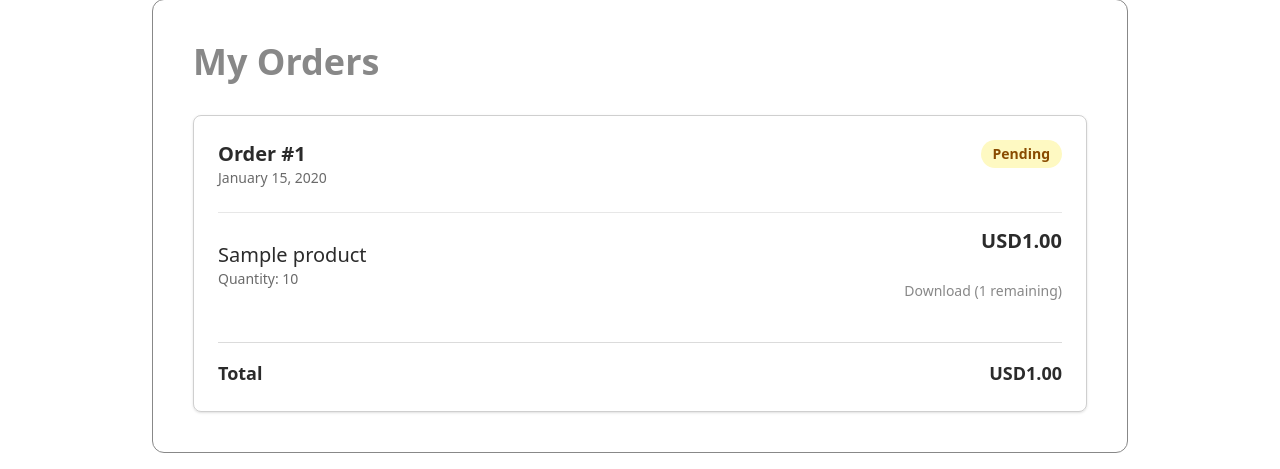
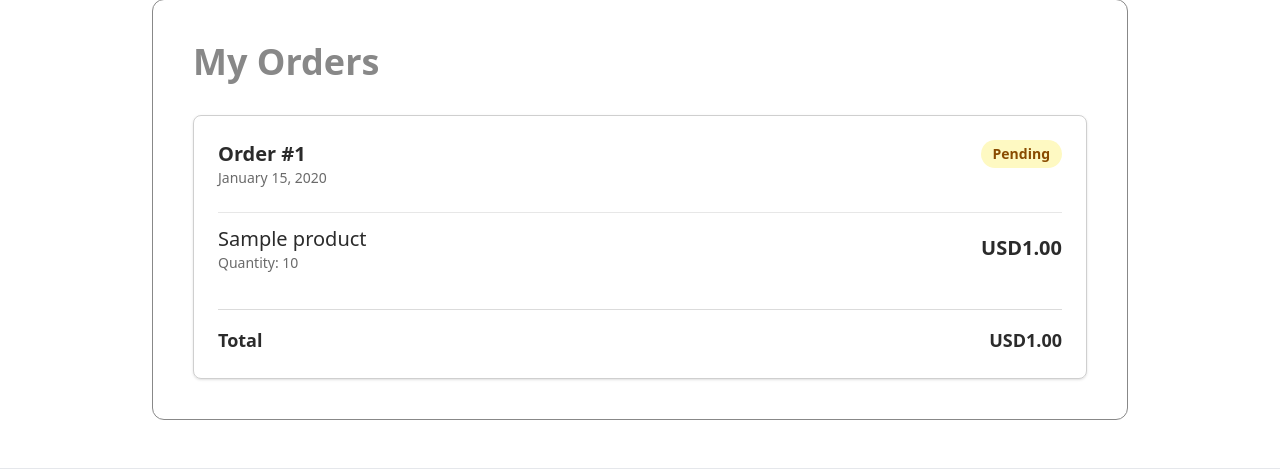
Before and after one commit to djangify/ebuilder, a Django app: page /shop/orders/ in a window 1280 px wide. Shown: the part 107-576 px from the top of the page. Run offline with Django 5.2, Linux system fonts and the light colour scheme; a user stored in the database is signed in; tables that the repository leaves empty hold one stand-in row (values such as "Sample post"); grey boxes marked "Sample" are stand-in pictures; style sheets or scripts are compiled from the project's sources; some libraries are stand-ins or nearby versions.

Commit message:
Update templates and add downloadlog migration file

```diff
--- a/pages/templates/pages/sections/two_column.html
+++ b/pages/templates/pages/sections/two_column.html
@@ -50,7 +50,7 @@
             <div>
                 <div>
                     {% if section.title %}
-                    <h2 class="text-3xl font-bold">{{ section.title }}</h2>
+                    <h2 class="text-3xl mb-4 font-bold">{{ section.title }}</h2>
                     {% endif %}
                     {% if section.subtitle %}
                     <p class="text-lg text-gray-600 mb-4">
--- a/shop/models.py
+++ b/shop/models.py
@@ -354,7 +354,6 @@ class OrderItem(models.Model):
 
     price_paid_pence = models.PositiveIntegerField()
     quantity = models.PositiveIntegerField(default=1)
-    downloads_remaining = models.PositiveIntegerField(default=5)
     download_count = models.PositiveIntegerField(default=0)
 
     def __str__(self):
@@ -385,6 +384,10 @@ class OrderItem(models.Model):
     @property
     def price(self):
         return self.get_price_in_pounds()
+
+    @property
+    def downloads_left(self):
+        return max(self.product.download_limit - self.download_count, 0)
 
 
 class ProductReview(models.Model):
@@ -581,3 +584,9 @@ class ShopSettings(models.Model):
         if not self.pk and ShopSettings.objects.exists():
             raise ValueError("Only one ShopSettings instance is allowed.")
         super().save(*args, **kwargs)
+
+
+class DownloadLog(models.Model):
+    order_item = models.ForeignKey(OrderItem, on_delete=models.CASCADE)
+    user = models.ForeignKey(settings.AUTH_USER_MODEL, on_delete=models.CASCADE)
+    downloaded_at = models.DateTimeField(auto_now_add=True)
--- a/shop/templates/shop/order_history.html
+++ b/shop/templates/shop/order_history.html
@@ -57,11 +57,13 @@
                   <p class="font-semibold text-[color:var(--color-font-main)]">
                     {{ item.get_cost|currency }}
                   </p>
-                  {% if item.downloads_remaining > 0 %}
-                  <a href="{% url 'shop:secure_download' item.id %}"
-                     class="text-sm text-[color:var(--color-secondary)] hover:text-[color:var(--color-accent)] transition">
-                    Download ({{ item.downloads_remaining }} remaining)
-                  </a>
+                  {% if item.downloads_left > 0 %}
+                    {% for download in item.product.downloads.all %}
+                      <a href="{% url 'shop:secure_download' item.id download.id %}"
+                        class="block text-sm text-[color:var(--color-secondary)] hover:text-[color:var(--color-accent)] transition">
+                        Download {{ download.label }} ({{ item.downloads_left }} remaining)
+                      </a>
+                    {% endfor %}
                   {% endif %}
                 </div>
               </div>
--- a/shop/views/checkout.py
+++ b/shop/views/checkout.py
@@ -142,7 +142,6 @@ def payment_success(request):
                 purchased_download=purchased_download,
                 price_paid_pence=int(item["price"] * 100),
                 quantity=item["quantity"],
-                downloads_remaining=item["product"].download_limit,
             )
 
             # Update product purchase count
--- a/shop/views/downloads.py
+++ b/shop/views/downloads.py
@@ -1,14 +1,16 @@
 # shop/views/downloads.py
-from ..models import Order, OrderItem
-from django.shortcuts import render, get_object_or_404
+from django.shortcuts import get_object_or_404, redirect, render
 from django.contrib.auth.decorators import login_required
-from django.core.exceptions import PermissionDenied
+from django.contrib import messages
 from django.http import FileResponse, Http404
 from django.views.decorators.http import require_http_methods
+from django.utils import timezone
+from datetime import timedelta
 import os
 import mimetypes
-from wsgiref.util import FileWrapper
 import logging
+
+from ..models import OrderItem, Order, DownloadLog
 
 logger = logging.getLogger("shop")
 
@@ -17,49 +19,87 @@ logger = logging.getLogger("shop")
 @require_http_methods(["GET"])
 def secure_download(request, order_item_id, download_id):
     """
-    Secure download view that serves files for purchased products.
-    Only allows downloading the specific variant that was purchased.
+    Secure download handler (FINAL VERSION)
+
+    - Validates ownership
+    - Validates purchased variant
+    - Uses download_count (no downloads_remaining)
+    - Prevents duplicate increments
+    - Logs activity
+    - Returns file safely
     """
+
+    # Get order item
     order_item = get_object_or_404(OrderItem, id=order_item_id)
 
-    # Only the owner can download
+    # Ownership check
     if order_item.order.user != request.user:
-        raise PermissionDenied
+        messages.error(request, "You do not have permission to access this file.")
+        return redirect("shop:purchases")
 
-    # Get the specific download file
+    # Get requested download
     download = get_object_or_404(order_item.product.downloads, id=download_id)
 
-    # Verify user purchased this specific download variant
+    # Ensure correct variant was purchased
     if (
         order_item.purchased_download
         and order_item.purchased_download.id != download.id
     ):
-        raise PermissionDenied("You did not purchase this download variant.")
+        messages.error(request, "This file was not part of your purchase.")
+        return redirect("shop:purchases")
 
+    # Validate file exists
     file_field = download.file
     if not file_field:
-        raise Http404("No downloadable file found.")
+        logger.error(f"No file attached to download id={download.id}")
+        raise Http404("File not available.")
 
     file_path = file_field.path
     if not os.path.exists(file_path):
+        logger.error(f"Missing file on server: {file_path}")
         raise Http404("File missing on server.")
 
-    # Check download limit
-    if order_item.downloads_remaining <= 0:
-        raise PermissionDenied("Your download limit has been reached.")
+    # ===== DOWNLOAD LIMIT CHECK =====
+    if order_item.download_count >= order_item.product.download_limit:
+        logger.warning(
+            f"Download limit reached: order_item={order_item.id}, user={request.user.id}"
+        )
+        messages.error(request, "You have reached your download limit.")
+        return redirect("shop:purchases")
 
-    # Update download counts
-    order_item.downloads_remaining -= 1
+    # ===== DUPLICATE REQUEST PROTECTION =====
+    recent_download = DownloadLog.objects.filter(
+        order_item=order_item,
+        user=request.user,
+        downloaded_at__gte=timezone.now() - timedelta(seconds=2),
+    ).exists()
+
+    if recent_download:
+        logger.warning(
+            f"Duplicate download prevented: order_item={order_item.id}, user={request.user.id}"
+        )
+        return redirect("shop:purchases")
+
+    # ===== RECORD DOWNLOAD =====
     order_item.download_count += 1
     order_item.save()
 
-    # Serve the file
+    DownloadLog.objects.create(
+        order_item=order_item,
+        user=request.user,
+    )
+
+    logger.info(
+        f"Download successful: order_item={order_item.id}, user={request.user.id}"
+    )
+
+    # ===== SERVE FILE =====
     filename = os.path.basename(file_path)
     content_type, _ = mimetypes.guess_type(filename)
     content_type = content_type or "application/octet-stream"
 
     response = FileResponse(
-        FileWrapper(open(file_path, "rb")),
+        open(file_path, "rb"),
         as_attachment=True,
         content_type=content_type,
     )
--- a/templates/account/verification_sent.html
+++ b/templates/account/verification_sent.html
@@ -40,12 +40,12 @@
             <div class="bg-[color:var(--color-badge-yellow)] border-l-4 border-[color:var(--color-secondary)] p-4 mb-6 rounded-md">
                 <div class="flex">
                     <div class="flex-shrink-0">
-                        <svg class="h-5 w-5 text-[color:var(--color-secondary-contrast)]" xmlns="http://www.w3.org/2000/svg" viewBox="0 0 20 20" fill="currentColor">
+                        <svg class="h-5 w-5 text-[color:var(--color-font-main)]" xmlns="http://www.w3.org/2000/svg" viewBox="0 0 20 20" fill="currentColor">
                             <path fill-rule="evenodd" d="M18 10a8 8 0 11-16 0 8 8 0 0116 0zm-7-4a1 1 0 11-2 0 1 1 0 012 0zM9 9a1 1 0 000 2v3a1 1 0 001 1h1a1 1 0 100-2v-3a1 1 0 00-1-1H9z" clip-rule="evenodd" />
                         </svg>
                     </div>
                     <div class="ml-3">
-                        <p class="text-sm text-[color:var(--color-secondary-contrast)]">
+                        <p class="text-sm text-[color:var(--color-font-main)]">
                             The verification link will expire in 24 hours. If you do not verify your email within this time, you will need to register again.
                         </p>
                     </div>
```
Also changed, not shown: shop/migrations/0024_remove_orderitem_downloads_remaining_downloadlog.py (added).
